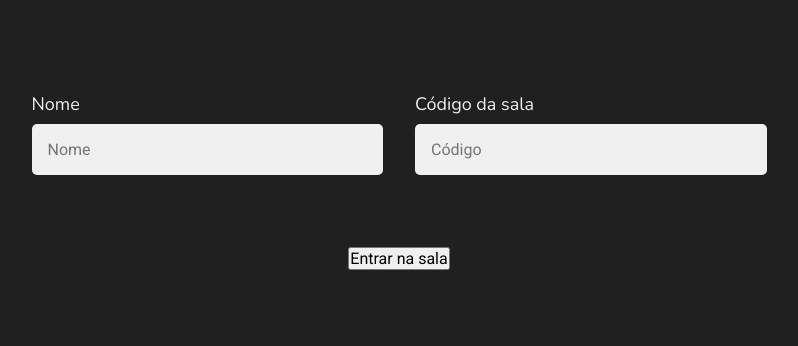
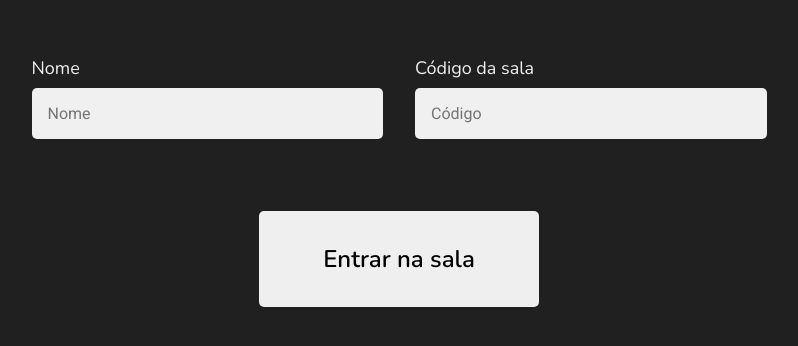
Before and after one commit to joaom00/cards-against-humanity, a React (Create React App) app in the folder frontend/: page /insertcode in a window 1280 px wide. Shown: the part 274-620 px from the top of the page, without its empty margins (241-1039 px from the left). Built offline with nearby package versions, Linux system fonts and the light colour scheme; no server answers; the HTML template or start-up script is replaced by a standard one.

Commit message:
refactor insert code page

```diff
--- a/frontend/src/pages/InsertCode/index.tsx
+++ b/frontend/src/pages/InsertCode/index.tsx
@@ -34,7 +34,9 @@ const InsertCode: React.FC = () => {
           onClick={(event) => (!name || !room ? event.preventDefault() : null)}
           to={`/app?name=${name}&room=${room}`}
         >
-          <button>Entrar na sala</button>
+          <button type="submit" className="join-room-btn">
+            Entrar na sala
+          </button>
         </Link>
       </S.Container>
     </S.Background>
--- a/frontend/src/pages/InsertCode/styles.ts
+++ b/frontend/src/pages/InsertCode/styles.ts
@@ -16,7 +16,7 @@ export const Container = styled.div`
   flex-direction: column;
   justify-content: center;
 
-  > button {
+  .join-room-btn {
     align-self: center;
     border: 0;
     outline: 0;
```
